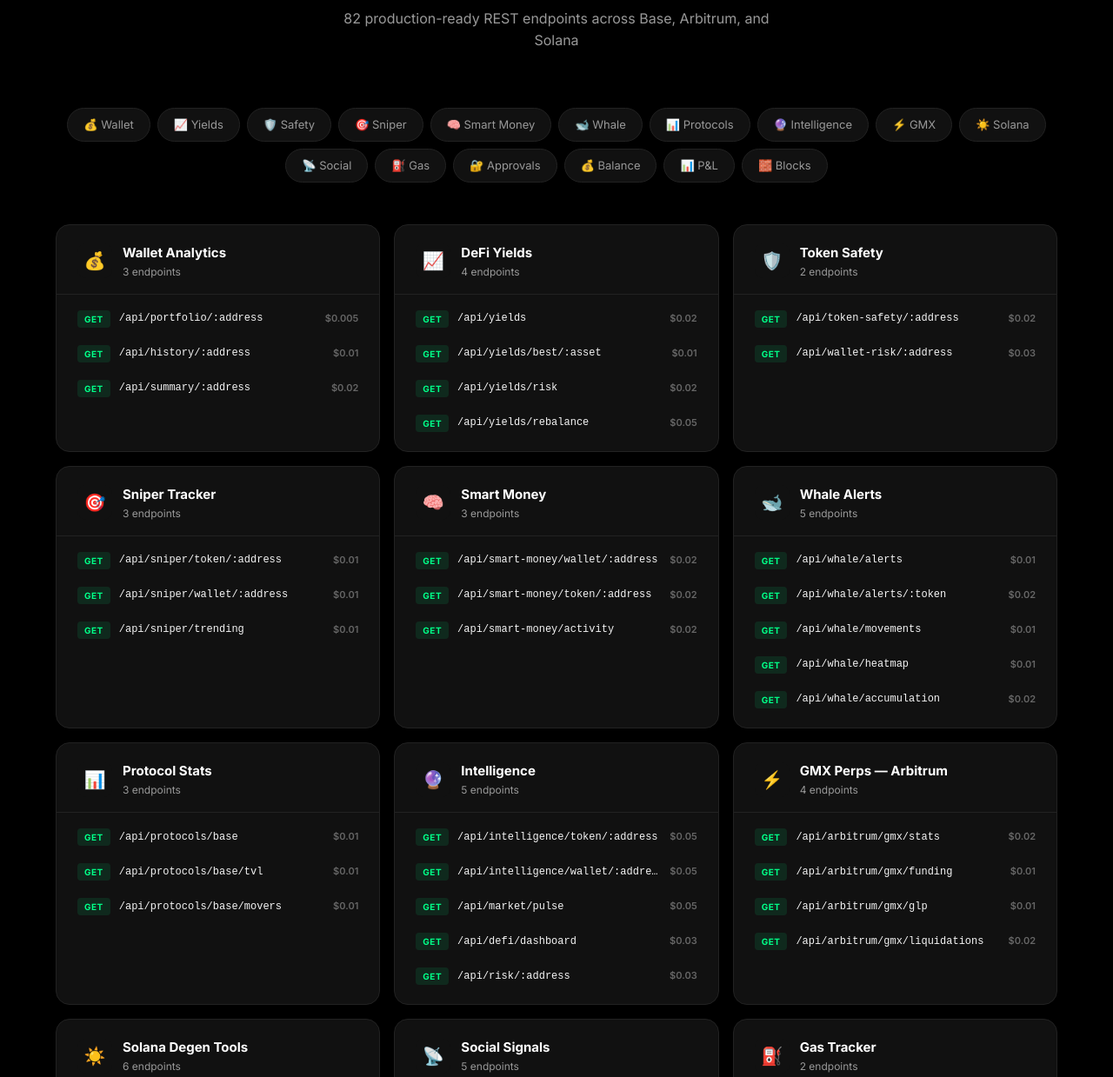
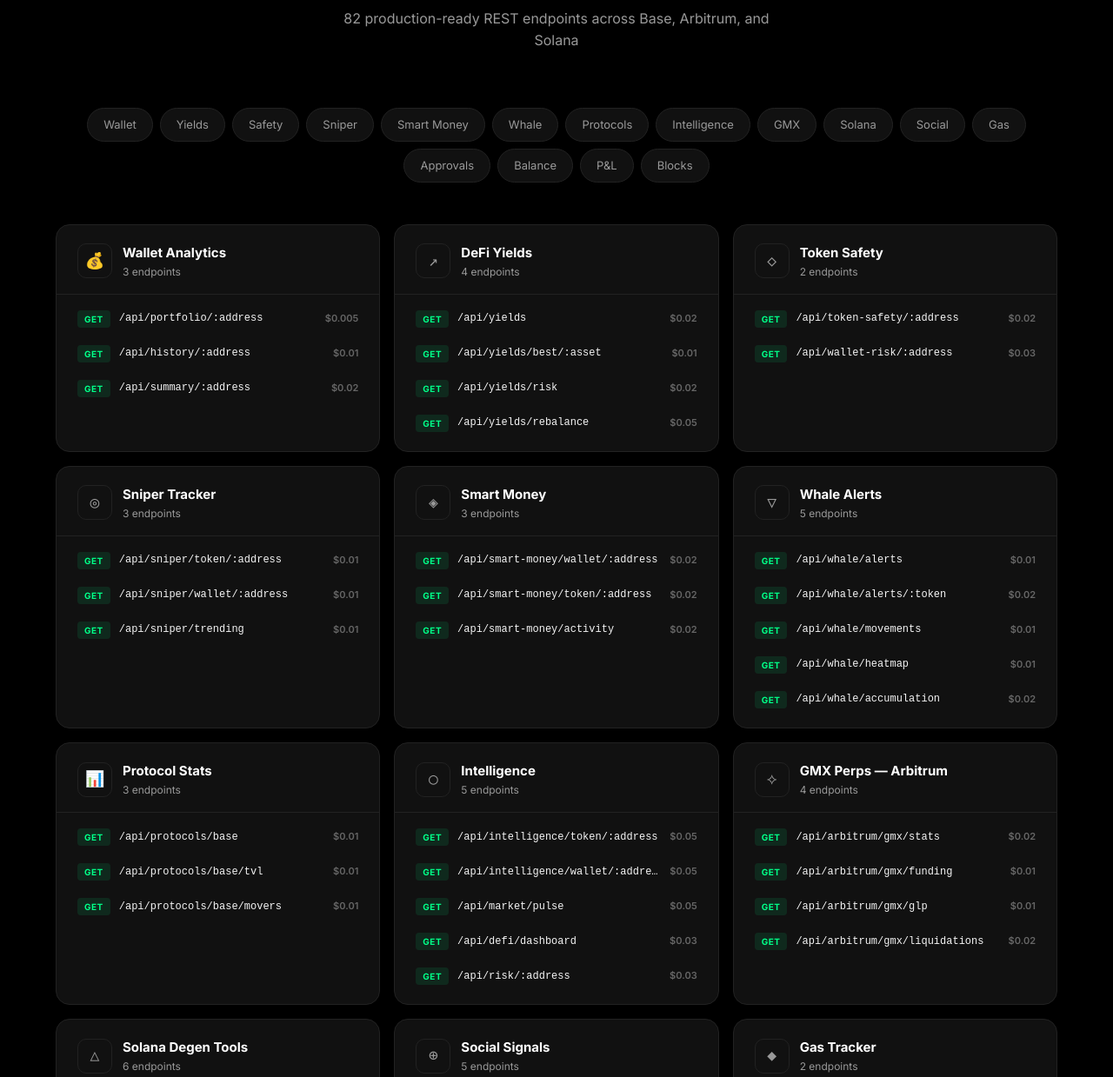
Before and after one commit to ragna999/x402-base-analytics, a website: page public/index.html in a window 1280 px wide. Shown: the part 893-2132 px from the top of the page at 87% size. Drawn offline with Linux system fonts and the light colour scheme.

Commit message:
refactor: replace emoji icons with minimal text symbols
- Replace all emoji category icons with geometric symbols
- Use monospace font for consistent alignment
- Add border to icon containers
- More professional, less AI slop

```diff
--- a/public/index.html
+++ b/public/index.html
@@ -375,7 +375,7 @@
     }
 
     .category-icon {
-      font-size: 20px;
+      font-size: 18px;
       width: 40px;
       height: 40px;
       display: flex;
@@ -383,6 +383,9 @@
       justify-content: center;
       background: var(--bg-tertiary);
       border-radius: 10px;
+      font-family: 'SF Mono', 'Fira Code', 'Consolas', monospace;
+      color: var(--text-muted);
+      border: 1px solid var(--border);
     }
 
     .category-title {
@@ -926,22 +929,22 @@
     </div>
 
     <div class="docs-nav">
-      <a href="#" onclick="scrollToCategory('wallet');return false">💰 Wallet</a>
-      <a href="#" onclick="scrollToCategory('yields');return false">📈 Yields</a>
-      <a href="#" onclick="scrollToCategory('safety');return false">🛡️ Safety</a>
-      <a href="#" onclick="scrollToCategory('sniper');return false">🎯 Sniper</a>
-      <a href="#" onclick="scrollToCategory('smartmoney');return false">🧠 Smart Money</a>
-      <a href="#" onclick="scrollToCategory('whale');return false">🐋 Whale</a>
-      <a href="#" onclick="scrollToCategory('protocols');return false">📊 Protocols</a>
-      <a href="#" onclick="scrollToCategory('intelligence');return false">🔮 Intelligence</a>
-      <a href="#" onclick="scrollToCategory('gmx');return false">⚡ GMX</a>
-      <a href="#" onclick="scrollToCategory('solana');return false">☀️ Solana</a>
-      <a href="#" onclick="scrollToCategory('social');return false">📡 Social</a>
-      <a href="#" onclick="scrollToCategory('gas');return false">⛽ Gas</a>
-      <a href="#" onclick="scrollToCategory('approvals');return false">🔐 Approvals</a>
-      <a href="#" onclick="scrollToCategory('balance');return false">💰 Balance</a>
-      <a href="#" onclick="scrollToCategory('pnl');return false">📊 P&L</a>
-      <a href="#" onclick="scrollToCategory('blockcheck');return false">🧱 Blocks</a>
+      <a href="#" onclick="scrollToCategory('wallet');return false">Wallet</a>
+      <a href="#" onclick="scrollToCategory('yields');return false">Yields</a>
+      <a href="#" onclick="scrollToCategory('safety');return false">Safety</a>
+      <a href="#" onclick="scrollToCategory('sniper');return false">Sniper</a>
+      <a href="#" onclick="scrollToCategory('smartmoney');return false">Smart Money</a>
+      <a href="#" onclick="scrollToCategory('whale');return false">Whale</a>
+      <a href="#" onclick="scrollToCategory('protocols');return false">Protocols</a>
+      <a href="#" onclick="scrollToCategory('intelligence');return false">Intelligence</a>
+      <a href="#" onclick="scrollToCategory('gmx');return false">GMX</a>
+      <a href="#" onclick="scrollToCategory('solana');return false">Solana</a>
+      <a href="#" onclick="scrollToCategory('social');return false">Social</a>
+      <a href="#" onclick="scrollToCategory('gas');return false">Gas</a>
+      <a href="#" onclick="scrollToCategory('approvals');return false">Approvals</a>
+      <a href="#" onclick="scrollToCategory('balance');return false">Balance</a>
+      <a href="#" onclick="scrollToCategory('pnl');return false">P&L</a>
+      <a href="#" onclick="scrollToCategory('blockcheck');return false">Blocks</a>
     </div>
 
     <div class="categories-grid">
@@ -977,7 +980,7 @@
       <!-- DEFI YIELDS -->
       <div class="category-card" id="yields">
         <div class="category-header">
-          <div class="category-icon">📈</div>
+          <div class="category-icon">↗</div>
           <div>
             <div class="category-title">DeFi Yields</div>
             <div class="category-count">4 endpoints</div>
@@ -1010,7 +1013,7 @@
       <!-- SAFETY -->
       <div class="category-card" id="safety">
         <div class="category-header">
-          <div class="category-icon">🛡️</div>
+          <div class="category-icon">◇</div>
           <div>
             <div class="category-title">Token Safety</div>
             <div class="category-count">2 endpoints</div>
@@ -1033,7 +1036,7 @@
       <!-- SNIPER TRACKER -->
       <div class="category-card" id="sniper">
         <div class="category-header">
-          <div class="category-icon">🎯</div>
+          <div class="category-icon">◎</div>
           <div>
             <div class="category-title">Sniper Tracker</div>
             <div class="category-count">3 endpoints</div>
@@ -1061,7 +1064,7 @@
       <!-- SMART MONEY -->
       <div class="category-card" id="smartmoney">
         <div class="category-header">
-          <div class="category-icon">🧠</div>
+          <div class="category-icon">◈</div>
           <div>
             <div class="category-title">Smart Money</div>
             <div class="category-count">3 endpoints</div>
@@ -1089,7 +1092,7 @@
       <!-- WHALE ALERTS -->
       <div class="category-card" id="whale">
         <div class="category-header">
-          <div class="category-icon">🐋</div>
+          <div class="category-icon">▽</div>
           <div>
             <div class="category-title">Whale Alerts</div>
             <div class="category-count">5 endpoints</div>
@@ -1155,7 +1158,7 @@
       <!-- INTELLIGENCE -->
       <div class="category-card" id="intelligence">
         <div class="category-header">
-          <div class="category-icon">🔮</div>
+          <div class="category-icon">○</div>
           <div>
             <div class="category-title">Intelligence</div>
             <div class="category-count">5 endpoints</div>
@@ -1193,7 +1196,7 @@
       <!-- GMX PERPS -->
       <div class="category-card" id="gmx">
         <div class="category-header">
-          <div class="category-icon">⚡</div>
+          <div class="category-icon">⟡</div>
           <div>
             <div class="category-title">GMX Perps — Arbitrum</div>
             <div class="category-count">4 endpoints</div>
@@ -1226,7 +1229,7 @@
       <!-- SOLANA DEGEN -->
       <div class="category-card" id="solana">
         <div class="category-header">
-          <div class="category-icon">☀️</div>
+          <div class="category-icon">△</div>
           <div>
             <div class="category-title">Solana Degen Tools</div>
             <div class="category-count">6 endpoints</div>
@@ -1269,7 +1272,7 @@
       <!-- SOCIAL SIGNALS -->
       <div class="category-card" id="social">
         <div class="category-header">
-          <div class="category-icon">📡</div>
+          <div class="category-icon">⊕</div>
           <div>
             <div class="category-title">Social Signals</div>
             <div class="category-count">5 endpoints</div>
@@ -1307,7 +1310,7 @@
       <!-- GAS TRACKER -->
       <div class="category-card" id="gas">
         <div class="category-header">
-          <div class="category-icon">⛽</div>
+          <div class="category-icon">◆</div>
           <div>
             <div class="category-title">Gas Tracker</div>
             <div class="category-count">2 endpoints</div>
@@ -1330,7 +1333,7 @@
       <!-- TOKEN APPROVALS -->
       <div class="category-card" id="approvals">
         <div class="category-header">
-          <div class="category-icon">🔐</div>
+          <div class="category-icon">▣</div>
           <div>
             <div class="category-title">Token Approvals Scanner</div>
             <div class="category-count">1 endpoint</div>
@@ -1389,7 +1392,7 @@
       <!-- BLOCK CHECKER -->
       <div class="category-card" id="blockcheck">
         <div class="category-header">
-          <div class="category-icon">🧱</div>
+          <div class="category-icon">▧</div>
           <div>
             <div class="category-title">Block Checker</div>
             <div class="category-count">6 endpoints</div>
```
